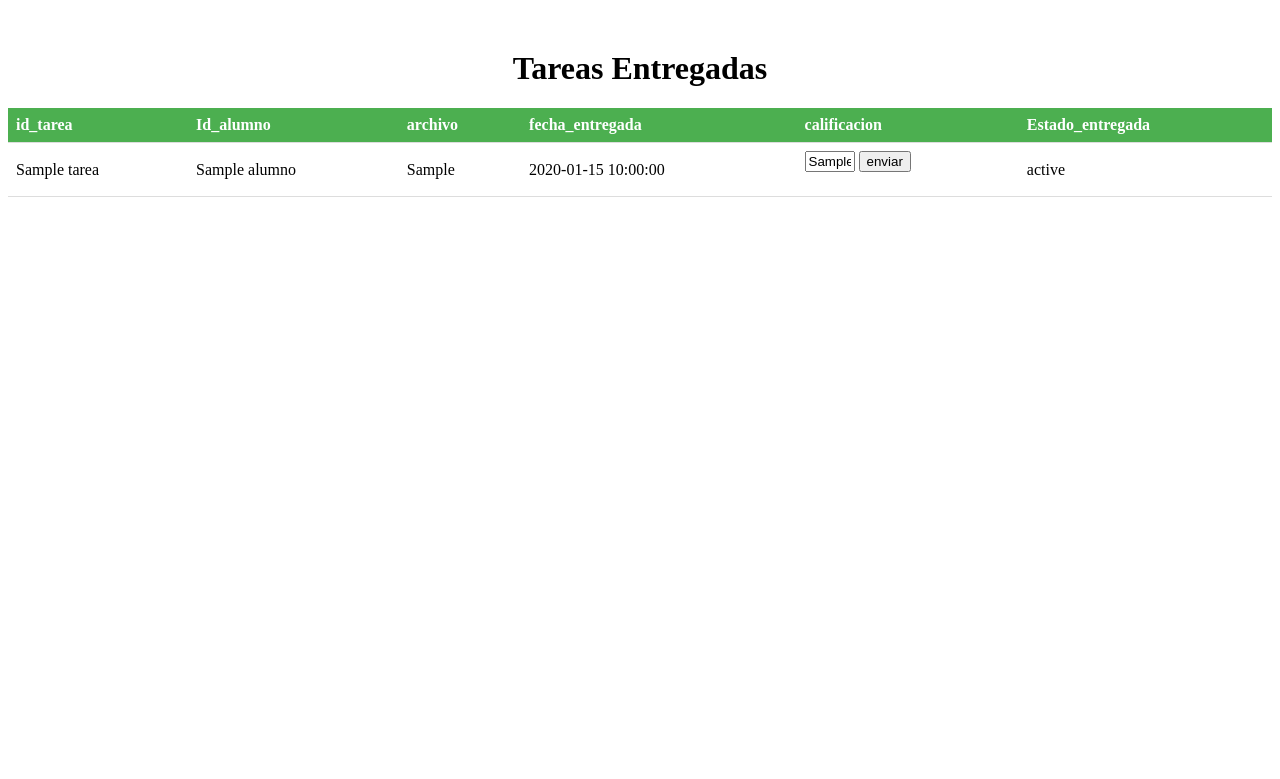
After one commit to LuisMartinRX20/SGER, a PHP site: page /PHP/Calificaciones.php?id_tarea=1&id_alumno=1 in a window 1280 px wide. The commit adds this page. Shown: the top 779 px of the page. Run offline with PHP 8.4, Linux system fonts and the light colour scheme; tables that the repository leaves empty or names only in its code hold one stand-in row (values such as "Sample post").

Commit message:
calificar tareas y ajustes

```diff
--- /dev/null
+++ b/PHP/Calificaciones.php
@@ -0,0 +1,182 @@
+<?php
+require('conexionRodri.php');
+
+?>
+<html>
+
+<head>
+    <title>Calificaciones</title>
+    <style>
+        table {
+            border-collapse: collapse;
+            width: 100%;
+            margin-bottom: 20px;
+        }
+
+        th,
+        td {
+            text-align: left;
+            padding: 8px;
+            border-bottom: 1px solid #ddd;
+        }
+
+        th {
+            background-color: #4CAF50;
+            color: white;
+        }
+
+        h1 {
+            text-align: center;
+            margin-top: 50px;
+        }
+
+        .container {
+            max-width: 800px;
+            margin: 0 auto;
+        }
+
+        .Butoon button[type="submit"] {
+            display: flex;
+            margin-left: 50%;
+            margin-top: 20px;
+            padding: 10px 20px;
+            font-size: 16px;
+            font-weight: bold;
+            color: #fff;
+            background-color: #007bff;
+            border: none;
+            border-radius: 5px;
+            box-shadow: 0 3px 5px rgba(0, 0, 0, 0.2);
+            cursor: pointer;
+            transition: background-color 0.2s ease-in-out, box-shadow 0.2s ease-in-out;
+        }
+
+        .Butoon button[type="submit"]:hover {
+            background-color: #0069d9;
+            box-shadow: 0 5px 7px rgba(0, 0, 0, 0.3);
+            text-decoration: none;
+        }
+
+        .regresar {
+            text-decoration: none;
+        }
+
+        .modificar {
+            text-decoration: none;
+        }
+
+        .Butoon {
+            display: flex;
+            margin-left: 75%;
+        }
+
+        #CalifInput {
+            width: 50px;
+        }
+    </style>
+</head>
+<?php
+$sql = "SELECT * FROM tarea_entregada";
+$result = mysqli_query($con, $sql);
+
+$tareas = array();
+
+if (mysqli_num_rows($result) > 0) {
+    while ($row = mysqli_fetch_assoc($result)) {
+        $tareas[] = $row;
+    }
+}
+?>
+
+<body>
+<?php
+            /*Variables para obtener el valor de los campos
+            aqui deben poner el nombre de los inputs */
+			if(isset($_POST['enviar'])){
+                /**si se necesitan mas variables copiar y pegar si no borrar las que sobran */
+                $id_tarea = mysqli_real_escape_string($con,(strip_tags($_GET["id_tarea"],ENT_QUOTES)));
+                $id_alumno = mysqli_real_escape_string($con,(strip_tags($_GET["id_alumno"],ENT_QUOTES)));
+				$calific = mysqli_real_escape_string($con,(strip_tags($_POST["calific"],ENT_QUOTES)));//Escanpando caracteres
+
+
+
+
+
+				/*consulta que verifica que no exista otro igual */
+
+                /*condicion */
+
+                        /*inserta los valores que estan en los campos de texto */
+                        $miConsulta = "UPDATE tarea_entregada SET calificacion='$calific', estado_entregada=1 WHERE (id_tarea='$id_tarea')
+                        AND (id_alumno='$id_alumno') ";
+                         /*crear la consulta del UPDATE */
+						$insert = mysqli_query($con, $miConsulta) or die(mysqli_error());
+
+
+						if($insert){
+                            /**Alerta de se hizo el registro */
+							echo '<script type="text/javascript">
+                            alert("calificacion modificada");
+                            </script>';
+                            header("Location: Calificaciones.php");
+						}else{
+							echo '<div class="alert alert-danger alert-dismissable"><button type="button" class="close" data-dismiss="alert" aria-hidden="true">&times;</button>Error. No se pudo guardar los datos !</div>';
+						}
+			}
+			?>
+    <div class="contenido">
+        <div class="contenido_principal" id="contenido_menu">
+            <div class="contenido_principal_header" id="contenido_menu_header">
+                <h1>Tareas Entregadas</h1>
+                <table>
+                    <tr>
+                        <th>id_tarea</th>
+                        <th>Id_alumno</th>
+                        <th>archivo</th>
+                        <th>fecha_entregada</th>
+                        <th>calificacion</th>
+                        <th>Estado_entregada</th>
+                    </tr>
+                    <?php
+                    foreach ($tareas as $tarea) { ?>
+                        <tr>
+                            <td>
+
+                                <?php
+                                $sql1 = "SELECT nombre_tarea FROM tarea where id_tarea= $tarea[id_tarea]";
+                                $result1 = mysqli_query($con, $sql1);
+                                $row1 = mysqli_fetch_assoc($result1);
+                                $tareaNombre = $row1['nombre_tarea'];
+                                echo $tareaNombre; ?>
+                            </td>
+                            <td>
+                                <?php
+                                $sql2 = "SELECT nombre FROM alumno where id_alumno= $tarea[id_alumno]";
+                                $result2 = mysqli_query($con, $sql2);
+                                $row2 = mysqli_fetch_assoc($result2);
+                                $alumnoNombre = $row2['nombre'];
+                                echo $alumnoNombre; ?>
+                            </td>
+                            <td>
+                                <?php echo $tarea['archivo']; ?>
+                            </td>
+                            <td>
+                                <?php echo $tarea['fecha_entregada']; ?>
+                            </td>
+                            <td>
+                                <form action="Calificaciones.php?id_tarea=<?php echo $tarea['id_tarea']; ?>&id_alumno=<?php echo $tarea['id_alumno']; ?>" method="post">
+                                    <input type="text" name="calific" id="CalifInput" value="<?php echo $tarea['calificacion']; ?>">
+                                        <input type="submit" value="enviar" name="enviar">
+                                </form>
+                            </td>
+                            <td>
+                                <?php echo $tarea['estado_entregada']; ?>
+                            </td>
+
+                        <?php } ?>
+
+                </table>
+
+</body>
+
+</html>
--- a/PHP/editarTarea.php
+++ b/PHP/editarTarea.php
@@ -35,7 +35,7 @@ require('conexionRodri.php');
 				$tarea = mysqli_real_escape_string($con,(strip_tags($_POST["tarea"],ENT_QUOTES)));//Escanpando caracteres
                 $instrucciones = mysqli_real_escape_string($con,(strip_tags($_POST["instrucciones"],ENT_QUOTES)));//Escanpando caracteres
                 $fecha_venc	= mysqli_real_escape_string($con,(strip_tags($_POST["F_venc"],ENT_QUOTES)));//Escanpando caracteres
-                $id_profe= 1;
+                $id_profe= 1; //aquí se pone el ID del profesor activo en la sesion
 				$materia = mysqli_real_escape_string($con,(strip_tags($_POST["materia"],ENT_QUOTES)));//Escanpando caracteres
                 $grupo = mysqli_real_escape_string($con,(strip_tags($_POST["grupo"],ENT_QUOTES)));//Escanpando caracteres
 
@@ -48,7 +48,7 @@ require('conexionRodri.php');
                 /*condicion */
 
                         /*inserta los valores que estan en los campos de texto */
-                        $miConsulta = "UPDATE tarea SET nombre_tarea='$tarea', descripcion='$instrucciones', fecha_limite='$fecha_venc',
+                        $miConsulta = "UPDATE tarea SET nombre_tarea='$tarea', descripion='$instrucciones', fecha_limite='$fecha_venc',
                          id_profe='$id_profe', id_grupo='$grupo', id_materia='$materia', archivo='$directorio$nombre_archivo' WHERE id_tarea='$id_tarea'";
                          /*crear la consulta del UPDATE */
 						$insert = mysqli_query($con, $miConsulta) or die(mysqli_error());
@@ -78,7 +78,7 @@ require('conexionRodri.php');
                     <p>Tarea</p>
                     <input type="text" name="tarea" id="informacion" value="<?php echo $row['nombre_tarea'];?>">
                     <p>Instrucciones</p>
-                    <input type="text" name="instrucciones" id="informacion" value="<?php echo $row['descripcion'];?>">
+                    <input type="text" name="instrucciones" id="informacion" value="<?php echo $row['descripion'];?>">
                     <p>Materia</p>
                     <select name="materia" id="materia" value="<?php echo $row['id_materia'];?>" required>
                         <option value="1">Español</option>
--- a/PHP/nuevaTarea.php
+++ b/PHP/nuevaTarea.php
@@ -26,7 +26,7 @@ require('conexionRodri.php');
 				$tarea = mysqli_real_escape_string($con,(strip_tags($_POST["tarea"],ENT_QUOTES)));//Escanpando caracteres
                 $instrucciones = mysqli_real_escape_string($con,(strip_tags($_POST["instrucciones"],ENT_QUOTES)));//Escanpando caracteres
                 $fecha_venc	= mysqli_real_escape_string($con,(strip_tags($_POST["F_venc"],ENT_QUOTES)));//Escanpando caracteres
-                $id_profe= 1;
+                $id_profe= 1; //aquí se pone el ID del profesor activo en la sesion
 				$materia = mysqli_real_escape_string($con,(strip_tags($_POST["materia"],ENT_QUOTES)));//Escanpando caracteres
                 $grupo = mysqli_real_escape_string($con,(strip_tags($_POST["grupo"],ENT_QUOTES)));//Escanpando caracteres
 
@@ -39,7 +39,7 @@ require('conexionRodri.php');
                 /*condicion */
                 if(mysqli_num_rows($cek) == 0){
                         /*inserta los valores que estan en los campos de texto */
-                        $miConsulta = "INSERT INTO tarea (nombre_tarea, descripcion, fecha_limite, id_profe, id_grupo, id_materia, archivo)
+                        $miConsulta = "INSERT INTO tarea (nombre_tarea, descripion, fecha_limite, id_profe, id_grupo, id_materia, archivo)
                          VALUES('{$_POST["tarea"]}','{$_POST["instrucciones"]}','{$_POST["F_venc"]}', $id_profe ,
                          '{$_POST["grupo"]}','{$_POST["materia"]}','$directorio$nombre_archivo')"; //crear la consulta del INSERT INTO
 						$insert = mysqli_query($con, $miConsulta) or die(mysqli_error());
```
Also changed, not shown: PHP/AsigTarea.php (+7 -3 lines), PHP/EditCalif.php (deleted, +0 -46 lines), PHP/Revision.php (deleted, +0 -79 lines), PHP/SubirCalif.php (deleted, +0 -86 lines), PHP/VerCalif.php (deleted, +0 -61 lines).
